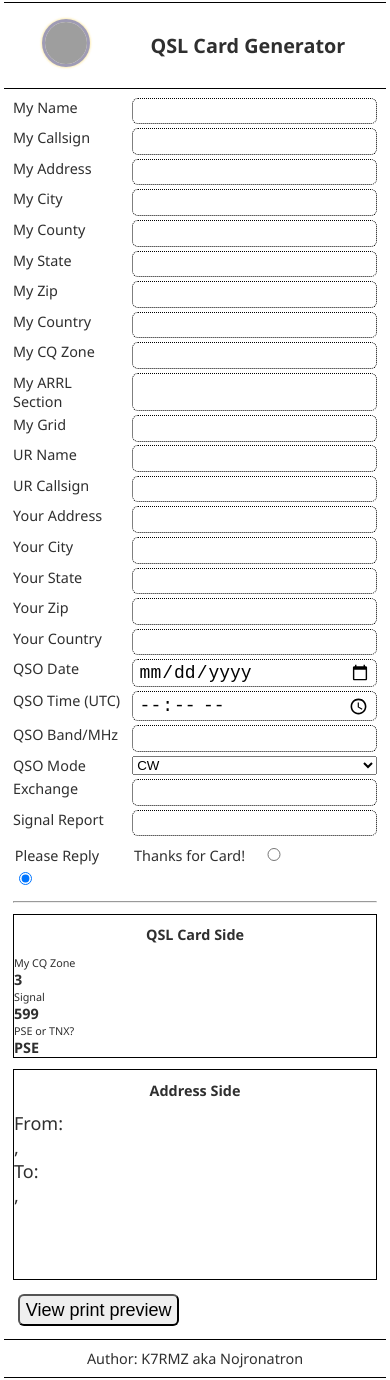
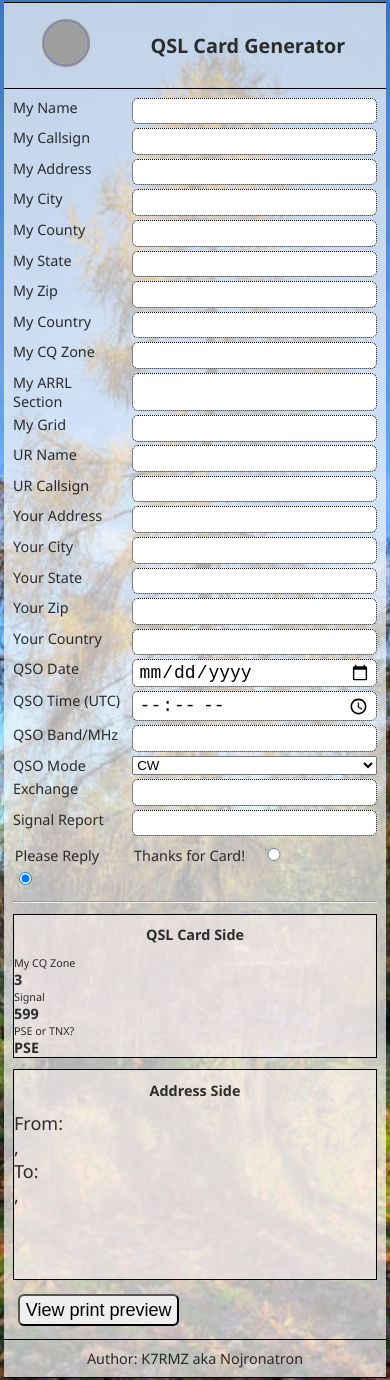
Before and after one commit to nojronatron/qsl-card-reactts, a React (Vite) app: page / in a window 390 px wide. Built offline with nearby package versions, Linux system fonts and the light colour scheme; grey boxes are pictures that could not be loaded.

Commit message:
Set screen backgrounds

```diff
--- a/src/assets/App.css
+++ b/src/assets/App.css
@@ -1,4 +1,21 @@
 @media screen and (max-width: 599px) {
+  body {
+    background: url('/phone-bkgnd-430x928.png') no-repeat center center;
+    background-size: cover;
+    position: relative;
+  }
+
+  body::before {
+    content: '';
+    position: absolute;
+    top: 0;
+    left: 0;
+    width: 100%;
+    height: 100%;
+    background: rgba(250, 250, 250, 0.7);
+    z-index: -1;
+  }
+
   .input-form-container {
     grid-template-columns: 1fr 1fr;
   }
@@ -65,9 +82,34 @@
     border-radius: 50%;
     margin: 2px 0px;
   }
+
+  .address-card-container {
+    background-color: rgba(250, 240, 240, 0.6);
+  }
+
+  .qsl-card-container {
+    background-color: rgba(250, 240, 240, 0.6);
+  }
 }
 
 @media screen and (min-width: 600px) {
+  body {
+    background: url('/desktop-bkgnd-523x1000.png') no-repeat top center;
+    background-size: cover;
+    position: relative;
+  }
+
+  body::before {
+    content: '';
+    position: absolute;
+    top: 0;
+    left: 0;
+    width: 100%;
+    height: 100%;
+    background: rgba(250, 250, 250, 0.7);
+    z-index: -1;
+  }
+
   .input-form-container {
     grid-template-columns: 1fr 1fr 1fr 1fr;
   }
@@ -194,7 +236,7 @@
     padding: 0;
     position: relative;
     left: 25%;
-    background-image: url('src/assets/background676x380.png');
+    background-image: url('/background676x380.png');
     background-size: cover;
   }
 
@@ -230,6 +272,7 @@
     margin: 0.6rem 0 0 0;
     padding: 0;
     border: black solid 1px;
+    background-color: rgba(250, 240, 240, 0.8);
   }
 
   .addressee-block-class {
```
